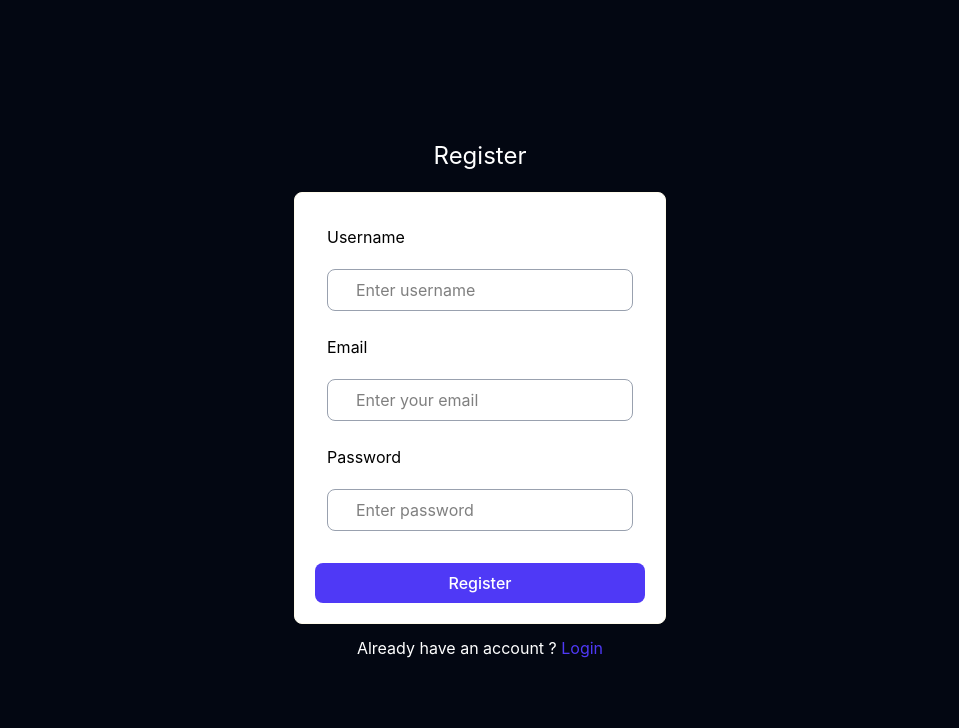
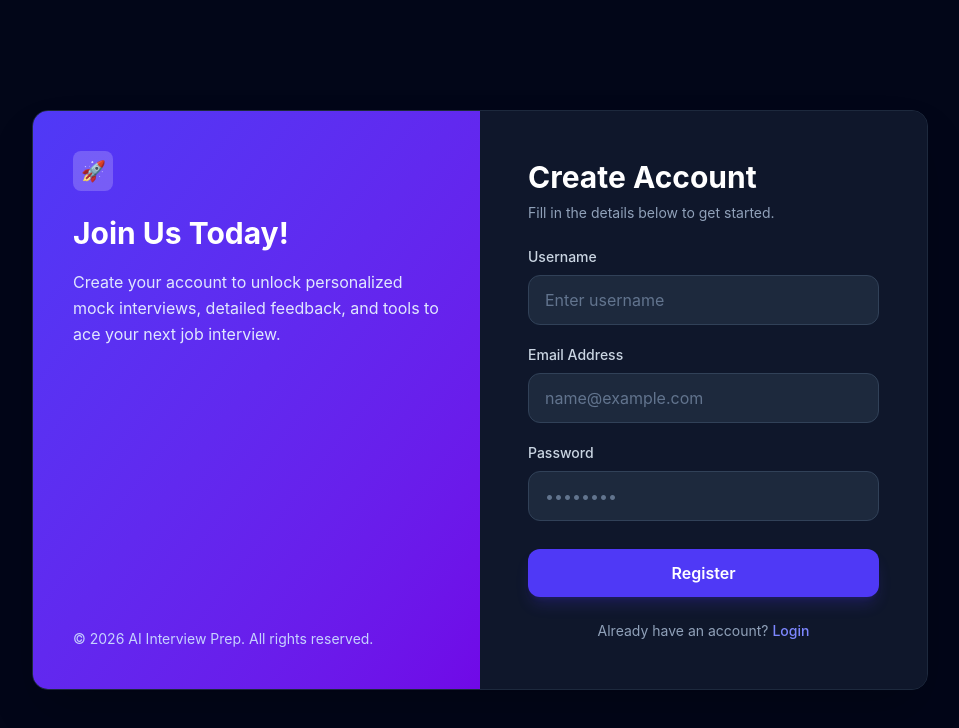
Before and after one commit to suryapratapsingh2027-collab/AI-Resume-Analyzer, a React (Vite) app in the folder Frontend/: page /register in a window 1280 px wide. Shown: the top 728 px of the page, without its empty margins (160-1119 px from the left). Built offline with nearby package versions, Linux system fonts and the light colour scheme; no server answers.

Commit message:
update register page

```diff
--- a/Frontend/src/auth/pages/Register.jsx
+++ b/Frontend/src/auth/pages/Register.jsx
@@ -4,46 +4,130 @@ import { useAuth } from '../hooks/useAuth'
 import LoadingSpinner from '../../interview/pages/Loading'
 
 const Register = () => {
+  const navigate = useNavigate()
 
-  const navigate = useNavigate()
-  const [username , setUsername] = useState('')
-  const [email , setEmail] = useState('')
-  const [password , setPassword] = useState('')
+  const [username, setUsername] = useState('')
+  const [email, setEmail] = useState('')
+  const [password, setPassword] = useState('')
 
-  const {loading, handleRegister} = useAuth()
+  const { loading, handleRegister } = useAuth()
 
-    const handleSubmit = async (e) =>{
+  const handleSubmit = async (e) => {
     e.preventDefault()
-        await handleRegister({username, email, password})
+    await handleRegister({ username, email, password })
     navigate('/')
   }
 
-    if(loading){
-      return (<LoadingSpinner />
-      )
+  if (loading) {
+    return (<LoadingSpinner />)
   }
 
   return (
-   <div className=' justify-center flex flex-col items-center h-screen'>
-      <h1 className='text-white text-2xl mb-5'>Register</h1>
-      <form onSubmit={handleSubmit} className='border border-amber-50 rounded-lg p-5 bg-white'>
-        <div className='flex flex-col p-3'>
-            <label className='mb-5' htmlFor="email">Username</label>
-            <input value={username} onChange={(e)=>{setUsername(e.target.value)}} className='px-7 py-2 outline-none border border-gray-400 rounded-lg' type="text" id='username' name='username' placeholder='Enter username' />
+    // Pure page ka background color
+    <div className='min-h-screen bg-slate-950 flex items-center justify-center p-4'>
+
+      {/* Main Container - Split Screen Layout */}
+      <div className='bg-slate-900 border border-slate-800 rounded-2xl shadow-2xl flex flex-col md:flex-row w-full max-w-4xl overflow-hidden'>
+
+        {/* Left Side: Project Description (Sirf Desktop par dikhega) */}
+        <div className='hidden md:flex flex-col justify-between w-1/2 bg-gradient-to-br from-indigo-600 to-violet-700 p-10 text-white'>
+          <div>
+            <div className='h-10 w-10 bg-white/20 rounded-lg flex items-center justify-center font-bold text-xl'>
+              🚀
             </div>
-       <div className='flex flex-col p-3'>
-            <label className='mb-5' htmlFor="email">Email</label>
-            <input value={email} onChange={(e)=>{setEmail(e.target.value)}}  className='px-7 py-2 outline-none border border-gray-400 rounded-lg' type="email" id='email' name='email' placeholder='Enter your email' />
+            <h2 className='text-3xl font-bold mt-6 leading-tight'>Join Us Today!</h2>
+            <p className='text-indigo-100 mt-4 leading-relaxed'>
+              Create your account to unlock personalized mock interviews, detailed feedback, and tools to ace your next job interview.
+            </p>
           </div>
-       <div className='flex flex-col p-3'>
-            <label className='mb-5' htmlFor="password">Password</label>
-            <input value={password} onChange={(e)=>{setPassword(e.target.value)}} className='px-7 py-2 outline-none border border-gray-400 rounded-lg' type="password" id='password' name='password' placeholder='Enter password' />
+
+          <div className='text-sm text-indigo-200'>
+            © 2026 AI Interview Prep. All rights reserved.
           </div>
-       <div className='flex items-center justify-center mt-5'>
-        <button type='submit' className='bg-indigo-600 text-white font-medium px-8 rounded-lg cursor-pointer py-2 w-full hover:scale-95 transition-all duration-200'>Register</button>
+        </div>
+
+        {/* Right Side: Original Register Form */}
+        <div className='w-full md:w-1/2 p-8 sm:p-12 flex flex-col justify-center bg-slate-900'>
+
+          <div className='mb-6'>
+            <h1 className='text-white text-3xl font-bold mb-2'>Create Account</h1>
+            <p className='text-slate-400 text-sm'>Fill in the details below to get started.</p>
+          </div>
+
+          <form onSubmit={handleSubmit} className='space-y-5'>
+
+            {/* Username Field */}
+            <div className='flex flex-col'>
+              <label className='text-slate-300 text-sm font-medium mb-2' htmlFor="username">
+                Username
+              </label>
+              <input
+                value={username}
+                onChange={(e) => { setUsername(e.target.value) }}
+                className='px-4 py-3 bg-slate-800 text-white outline-none border border-slate-700 rounded-xl focus:border-indigo-500 focus:ring-1 focus:ring-indigo-500 transition-all duration-200 placeholder-slate-500'
+                type="text"
+                id='username'
+                name='username'
+                placeholder='Enter username'
+                required
+              />
+            </div>
+
+            {/* Email Field */}
+            <div className='flex flex-col'>
+              <label className='text-slate-300 text-sm font-medium mb-2' htmlFor="email">
+                Email Address
+              </label>
+              <input
+                value={email}
+                onChange={(e) => { setEmail(e.target.value) }}
+                className='px-4 py-3 bg-slate-800 text-white outline-none border border-slate-700 rounded-xl focus:border-indigo-500 focus:ring-1 focus:ring-indigo-500 transition-all duration-200 placeholder-slate-500'
+                type="email"
+                id='email'
+                name='email'
+                placeholder='name@example.com'
+                required
+              />
+            </div>
+
+            {/* Password Field */}
+            <div className='flex flex-col'>
+              <label className='text-slate-300 text-sm font-medium mb-2' htmlFor="password">
+                Password
+              </label>
+              <input
+                value={password}
+                onChange={(e) => { setPassword(e.target.value) }}
+                className='px-4 py-3 bg-slate-800 text-white outline-none border border-slate-700 rounded-xl focus:border-indigo-500 focus:ring-1 focus:ring-indigo-500 transition-all duration-200 placeholder-slate-500'
+                type="password"
+                id='password'
+                name='password'
+                placeholder='••••••••'
+                required
+              />
+            </div>
+
+            {/* Submit Button */}
+            <div className='pt-2'>
+              <button
+                type='submit'
+                className='bg-indigo-600 text-white font-semibold px-4 py-3 rounded-xl cursor-pointer w-full hover:bg-indigo-700 active:scale-[0.98] transition-all duration-200 shadow-lg shadow-indigo-600/20'
+              >
+                Register
+              </button>
             </div>
           </form>
-      <p className='text-white mt-3'>Already have an account ? <Link className='text-indigo-600' to={'/login'}>Login</Link> </p>
+
+          {/* Login Link */}
+          <p className='text-slate-400 mt-6 text-center text-sm'>
+            Already have an account?{' '}
+            <Link className='text-indigo-400 font-medium hover:text-indigo-300 transition-colors' to={'/login'}>
+              Login
+            </Link>
+          </p>
+        </div>
+
+      </div>
     </div>
   )
 }
```
Lines whose indentation alone changed are shown as unchanged.
